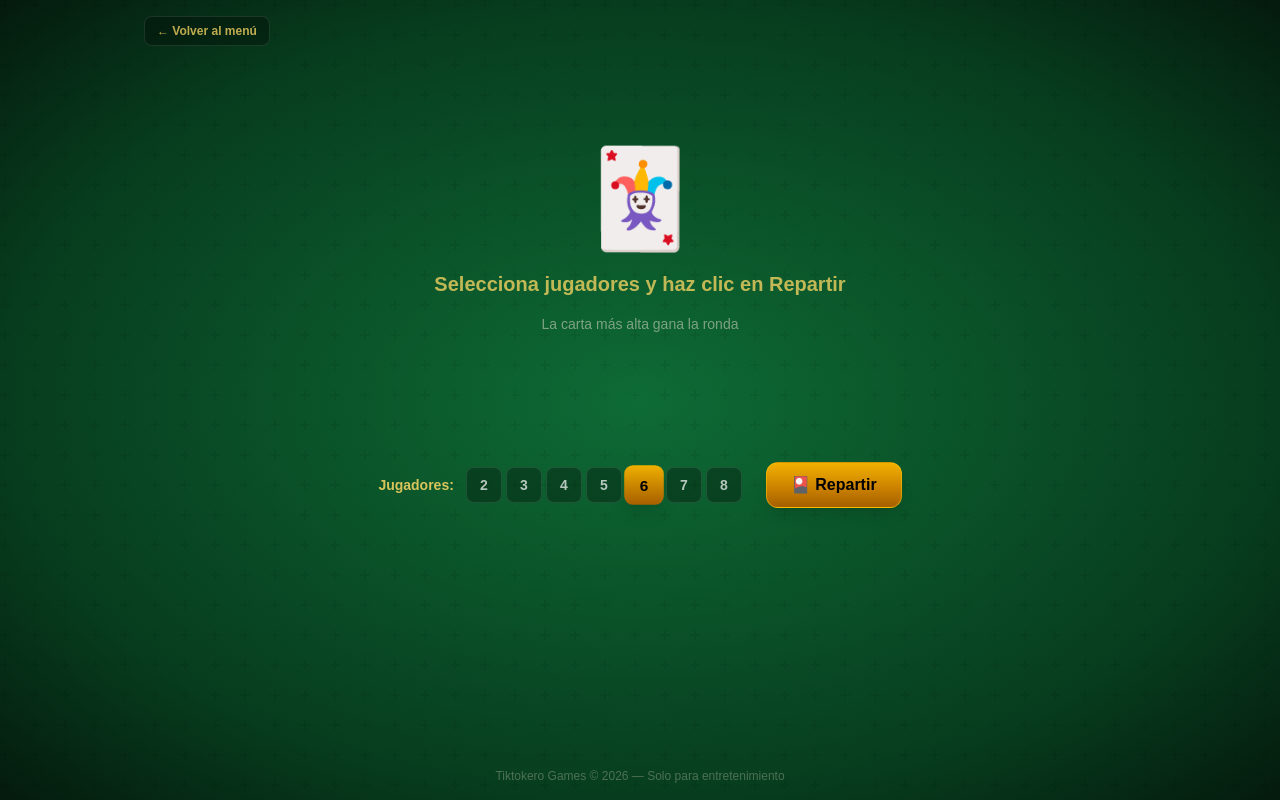
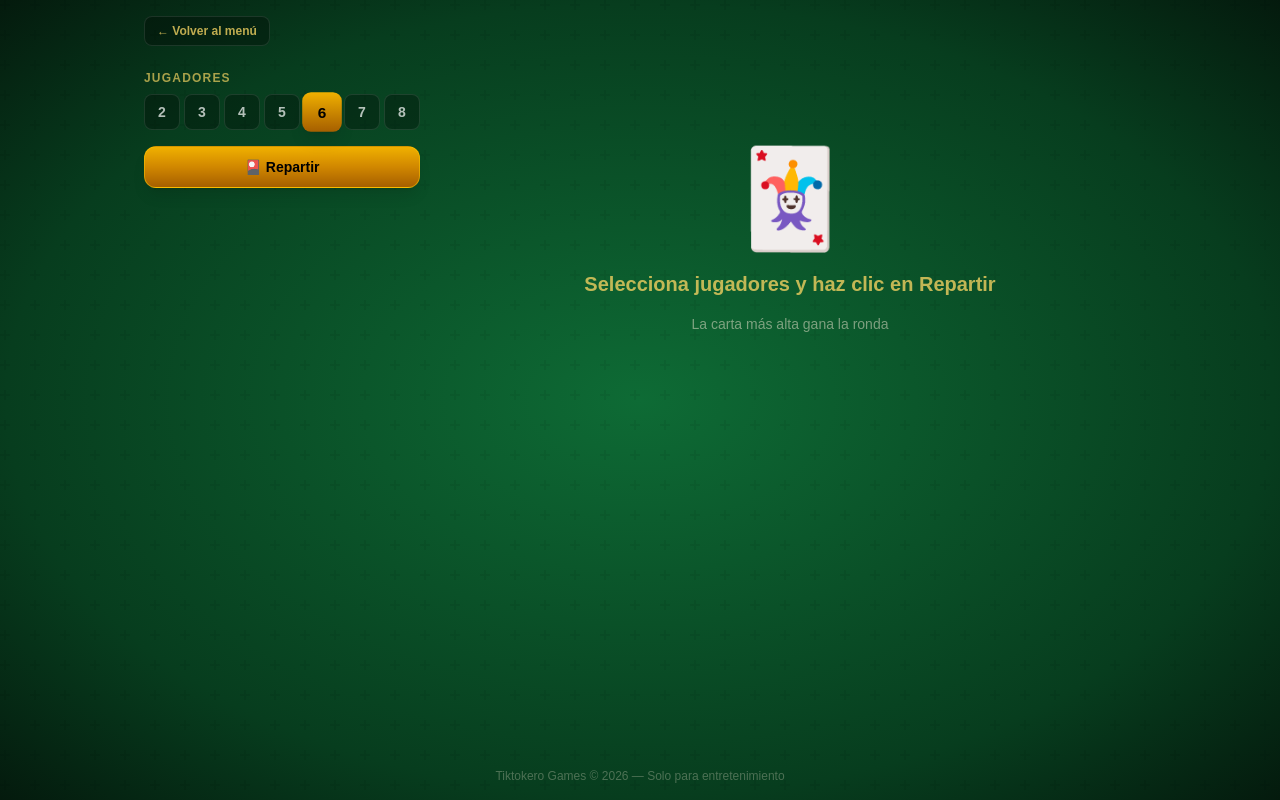
Before and after one commit to oswaldosan/casinoapp, a Next.js app: page /cartas in a window 1280 px wide. Built offline with nearby package versions, Linux system fonts and the light colour scheme.

Commit message:
style: move controls to left sidebar beside cards
Co-Authored-By: Oz <oz-agent@warp.dev>

```diff
--- a/src/components/cartas/CardGameBoard.tsx
+++ b/src/components/cartas/CardGameBoard.tsx
@@ -142,17 +142,18 @@ export default function CardGameBoard() {
 
   return (
     <div className="w-full max-w-5xl mx-auto px-4 pb-12 relative z-10">
-      {/* Controls - moved below cards, rendered last via flex-col-reverse or reordered */}
-      <div className="flex flex-col-reverse gap-8">
-      <div className="flex flex-col sm:flex-row items-center justify-center gap-4 sm:gap-6">
-        <div className="flex items-center gap-3">
+      <div className="flex flex-col md:flex-row gap-6 items-start">
+
+        {/* Controls - panel izquierdo */}
+        <div className="flex flex-col gap-4 shrink-0 md:pt-4">
+          <div className="flex flex-col gap-2">
             <label
-            className="text-sm font-semibold"
-            style={{ color: "rgba(240, 208, 96, 0.9)" }}
+              className="text-xs font-semibold uppercase tracking-widest"
+              style={{ color: "rgba(240, 208, 96, 0.7)" }}
             >
-            Jugadores:
+              Jugadores
             </label>
-          <div className="flex gap-1">
+            <div className="flex flex-wrap gap-1">
               {[2, 3, 4, 5, 6, 7, 8].map((n) => (
                 <button
                   key={n}
@@ -171,11 +172,10 @@ export default function CardGameBoard() {
             </div>
           </div>
 
-        <div className="flex gap-3">
           <button
             onClick={handleDeal}
             disabled={isShuffling}
-            className={`btn-pulse px-6 py-2.5 rounded-xl font-bold text-sm sm:text-base
+            className={`btn-pulse w-full px-5 py-2.5 rounded-xl font-bold text-sm
               shadow-lg active:scale-95 transition-all duration-200 border
               ${isShuffling
                 ? "bg-gradient-to-b from-gray-500 to-gray-600 text-gray-300 border-gray-400/50 cursor-not-allowed"
@@ -188,7 +188,7 @@ export default function CardGameBoard() {
           {isDealt && !allRevealed && (
             <button
               onClick={handleRevealAll}
-              className="px-5 py-2.5 rounded-xl font-bold text-sm sm:text-base
+              className="w-full px-5 py-2.5 rounded-xl font-bold text-sm
                 bg-gradient-to-b from-emerald-600 to-emerald-800
                 text-white shadow-lg hover:from-emerald-500 hover:to-emerald-700
                 active:scale-95 transition-all duration-200
@@ -197,7 +197,6 @@ export default function CardGameBoard() {
               👁 Revelar Todas
             </button>
           )}
-        </div>
         </div>
 
       {/* Winner / Tie popup overlay */}
@@ -250,6 +249,9 @@ export default function CardGameBoard() {
           </div>
         </div>
       )}
+
+        {/* Game area - panel derecho */}
+        <div className="flex-1 min-w-0">
 
       {/* Shuffling animation */}
       {isShuffling && (
@@ -319,7 +321,8 @@ export default function CardGameBoard() {
         </div>
       ) : null}
 
-      </div>
+        </div>{/* end game area */}
+      </div>{/* end flex row */}
 
       {/* Round history */}
       {history.length > 0 && (
```
Lines whose indentation alone changed are shown as unchanged.
